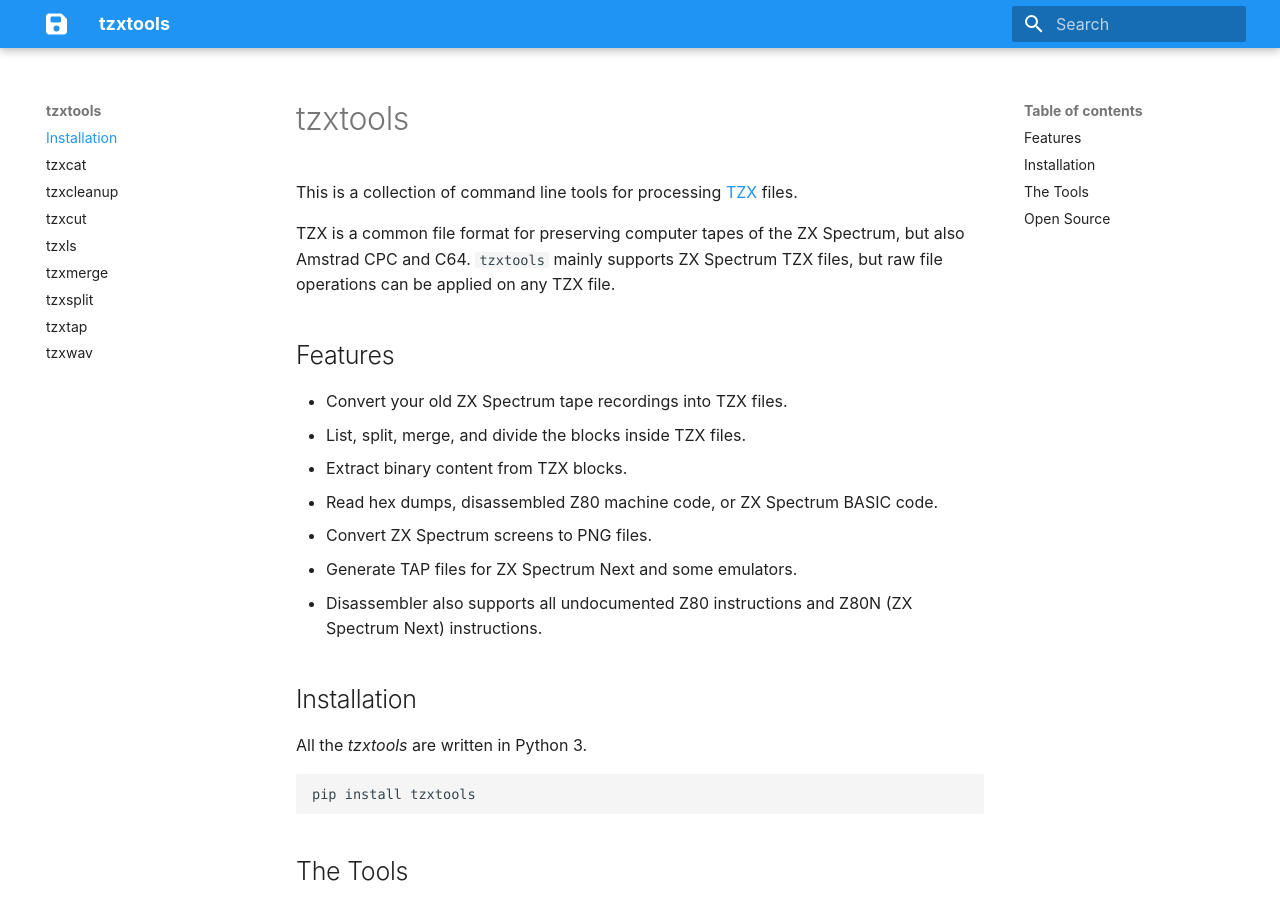
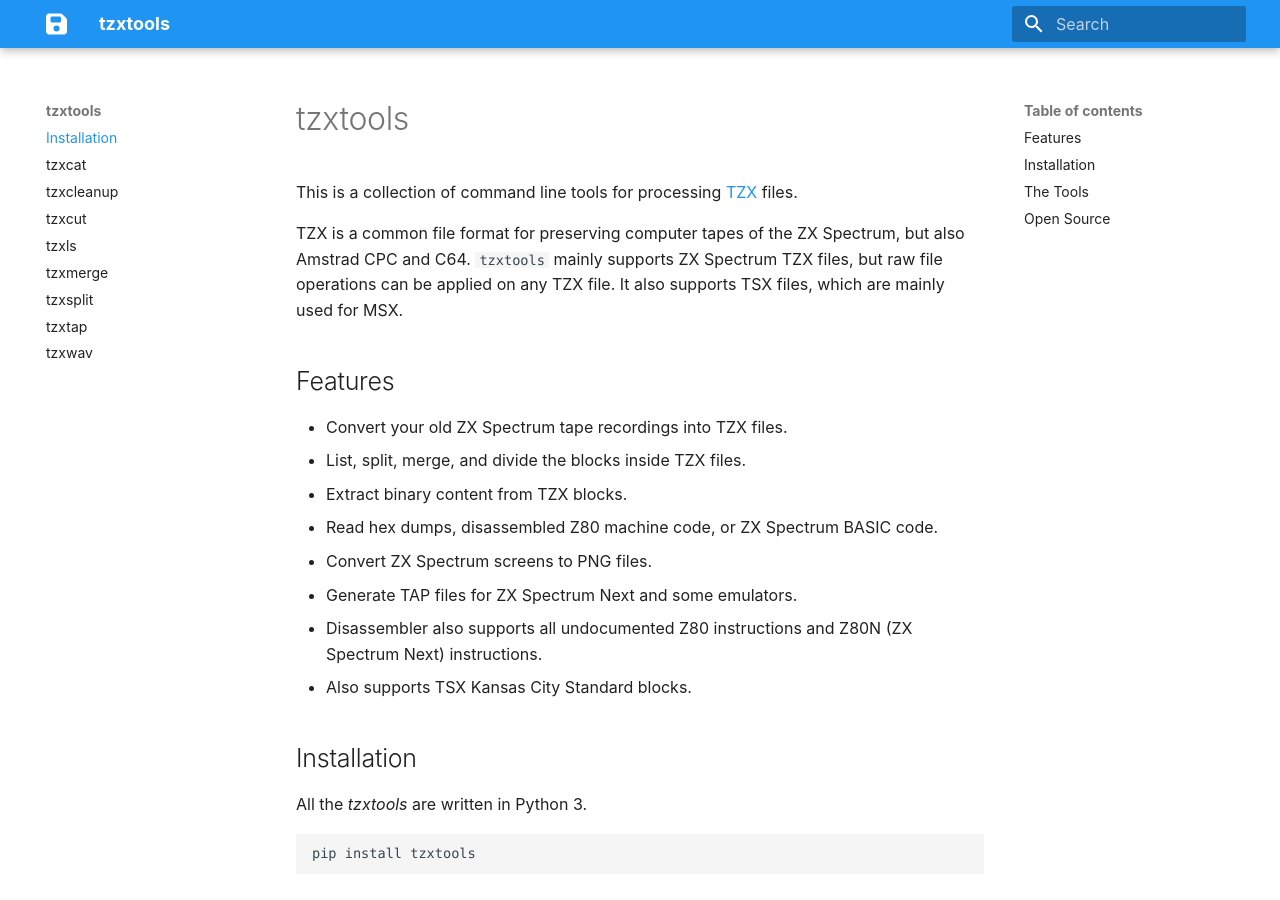
Before and after one commit to shred/tzxtools, an MkDocs documentation site: the page built from docs/index.md, in a window 1280 px wide and 900 px high. Built offline with MkDocs 1.6.1 and Material for MkDocs 9.7.7, drawn with Linux system fonts in a browser that asks for light colours.

Commit message:
Documentation fix

```diff
--- a/docs/index.md
+++ b/docs/index.md
@@ -2,8 +2,7 @@
 
 This is a collection of command line tools for processing [TZX](http://www.worldofspectrum.org/TZXformat.html) files.
 
-TZX is a common file format for preserving computer tapes of the ZX Spectrum, but also Amstrad CPC and C64.
-`tzxtools` mainly supports ZX Spectrum TZX files, but raw file operations can be applied on any TZX file.
+TZX is a common file format for preserving computer tapes of the ZX Spectrum, but also Amstrad CPC and C64. `tzxtools` mainly supports ZX Spectrum TZX files, but raw file operations can be applied on any TZX file. It also supports TSX files, which are mainly used for MSX.
 
 ## Features
 
@@ -14,6 +13,7 @@ TZX is a common file format for preserving computer tapes of the ZX Spectrum, bu
 * Convert ZX Spectrum screens to PNG files.
 * Generate TAP files for ZX Spectrum Next and some emulators.
 * Disassembler also supports all undocumented Z80 instructions and Z80N (ZX Spectrum Next) instructions.
+* Also supports TSX Kansas City Standard blocks.
 
 ## Installation
 
```
